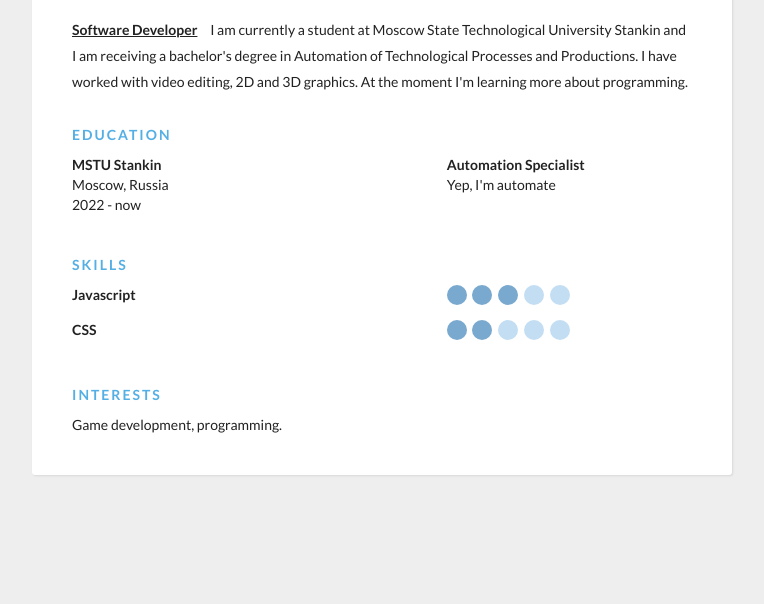
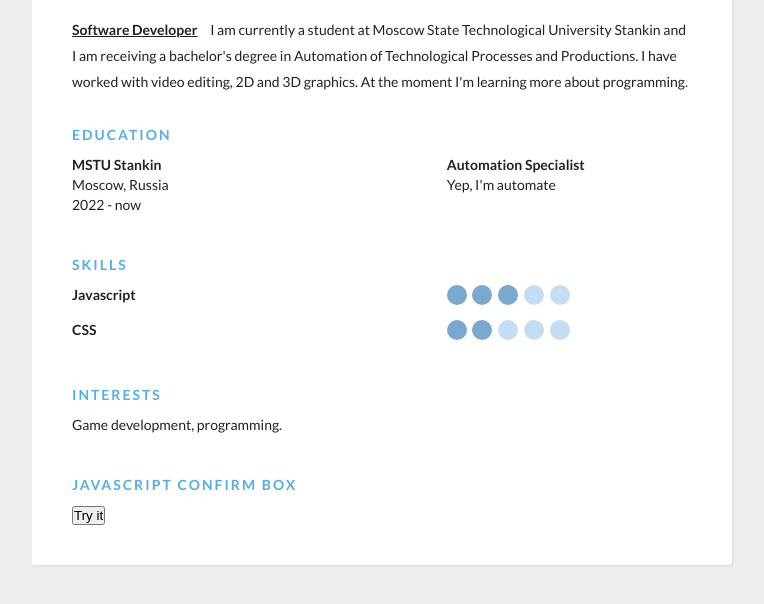
Before and after one commit to albert0zzz/albert0zzz.github.io, a plain HTML site: page index.html in a window 1280 px wide. Shown: the part 150-754 px from the top of the page, without its empty margins (258-1022 px from the left). Drawn offline with Linux system fonts and the light colour scheme.

Commit message:
Added JS button

```diff
--- a/index.html
+++ b/index.html
@@ -104,8 +104,42 @@
           </div>
        </div>
      </div>
+
+     <div class="section">
+      <div class="section__title">
+        JavaScript Confirm Box
+        </div>
+        <div class="section__list">
+            <button class="btn" onclick="myFunction()">Try it</button>
+            <ul id="demo"></ul>
+        </div>
+        <script>
+            function sleep(ms) {
+                return new Promise(resolve => setTimeout(resolve, ms));
+            }
+            function myFunction() {
+                (async () => {
+                    let response = await fetch('https://kav-api.kovalev.team/servodrive/lastActualData?servoDriveId=1');
+                    let el = document.getElementById('demo')
+                    el.innerHTML = ""
+                    let text = await response.text(); // прочитать тело ответа как текст
+                    for (const [key, value] of Object.entries(JSON.parse(text)[0])) {
+                        const newEl = document.createElement("li")
+                        newEl.appendChild(document.createTextNode(`${key}: ${value}`))
+                        el.appendChild(newEl)
+                        await sleep(100)
+                    }
+                })()
+            }
+        </script>
+
+        </div>
+      </div>
+
      </div>
+    </div>
   </div>
 </div>
+
 </body>
 </html>
```
